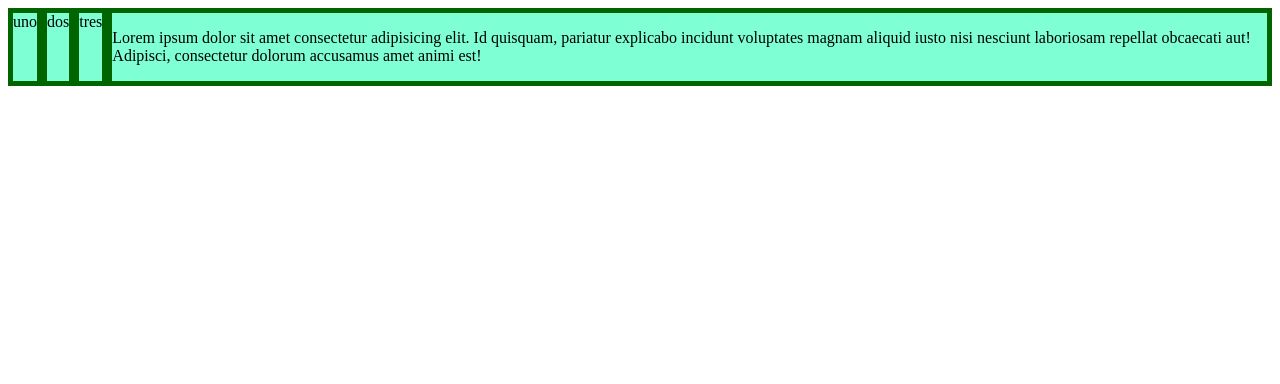
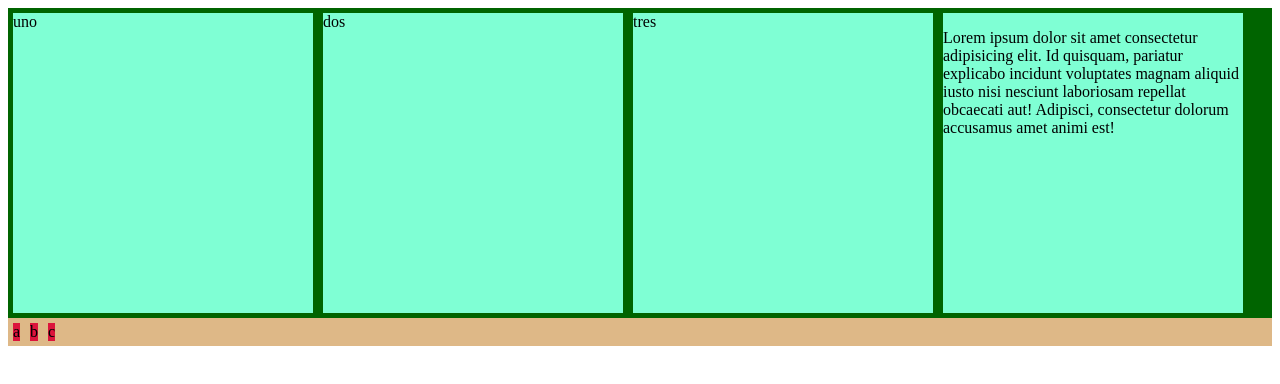
Before and after one commit to wendyEQQ/clase_lunes, a plain HTML site: page proy-22/index.html in a window 1280 px wide. Drawn offline with Linux system fonts and the light colour scheme.

Commit message:
commitcommit

```diff
--- a/proy-22/css/estilo3.css
+++ b/proy-22/css/estilo3.css
@@ -2,9 +2,23 @@
     background-color: darkgreen;
     display: flex;
     flex-direction: row;
+    flex-wrap: nowrap; /*mantiene la cantidad de cajas por horizontal*/
 }
 
 .caja{
+   /* color: blue;*/
     background-color: aquamarine;
+    width: 300px;
+    height: 300px;
     margin: 5px;
 }
+.contenedor{
+    background-color: burlywood;
+    display: flex;
+}
+
+.caja2{
+
+    background-color: crimson;
+    margin: 5px;
+}
--- a/proy-22/index.html
+++ b/proy-22/index.html
@@ -21,6 +21,18 @@
     <div class="caja">
         <p>Lorem ipsum dolor sit amet consectetur adipisicing elit. Id quisquam, pariatur explicabo incidunt voluptates magnam aliquid iusto nisi nesciunt laboriosam repellat obcaecati aut! Adipisci, consectetur dolorum accusamus amet animi est!</p>
     </div>
+
+</div>
+<div class="contenedor">
+    <div class="caja2">
+        a
+    </div>
+    <div class="caja2">
+        b
+    </div>
+    <div class="caja2">
+        c
+    </div>
 </div>
 </body>
 </html>
```
